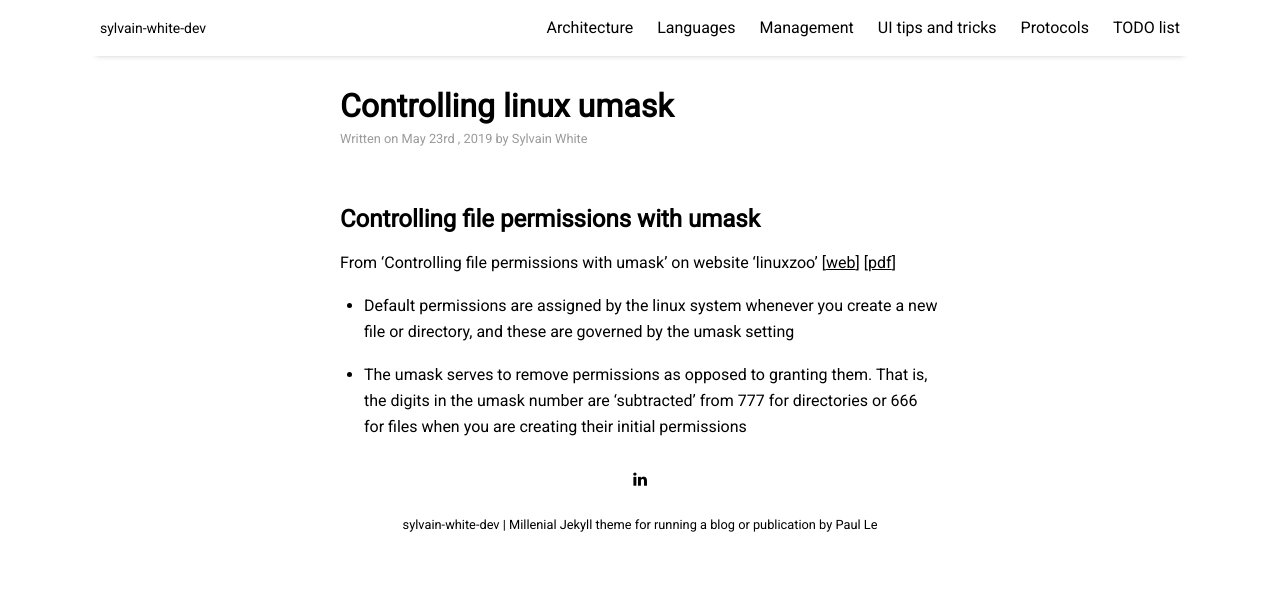
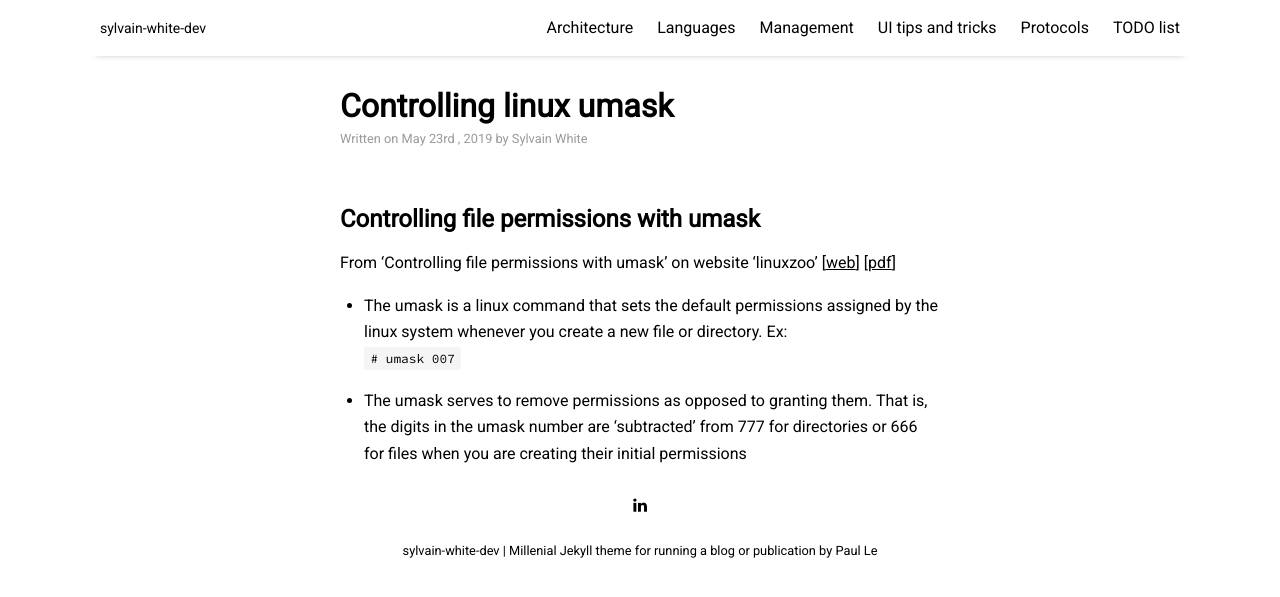
Before and after one commit to sylvainwhite/sylvain-white-dev, a Jekyll site: the page built from _posts/2019-05-23-controllingUmask.md, in a window 1280 px wide. Shown: the top 597 px of the page. Built offline with Jekyll 4.4.1, drawn with Linux system fonts in a browser that asks for light colours; nearby versions of some CDN libraries.

Commit message:
Clarify umask post

```diff
--- a/_posts/2019-05-23-controllingUmask.md
+++ b/_posts/2019-05-23-controllingUmask.md
@@ -13,6 +13,7 @@ tags: [misc]
 From 'Controlling file permissions with umask' on website 'linuxzoo' [[web](https://linuxzoo.net/page/sec_umask.html){:target="_blank"}]
 [[pdf]({{ site.github.url }}/resources/controllingUmask.pdf){:target="_blank"}]
 
-* Default permissions are assigned by the linux system whenever you create a new file or directory, and these are governed by the umask setting
+* The umask is a linux command that sets the default permissions assigned by the linux system whenever you create a new file or directory. Ex:<br/>
+`# umask 007`
 
 * The umask serves to remove permissions as opposed to granting them. That is, the digits in the umask number are 'subtracted' from 777 for directories or 666 for files when you are creating their initial permissions
```
